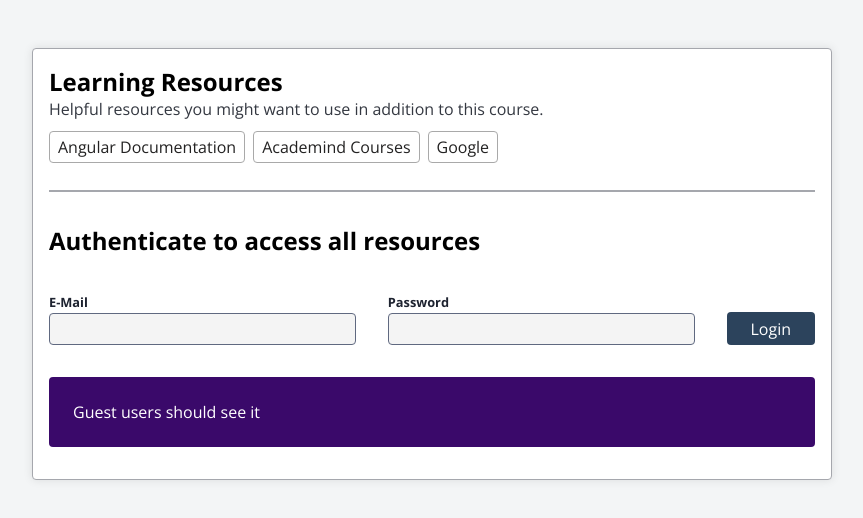
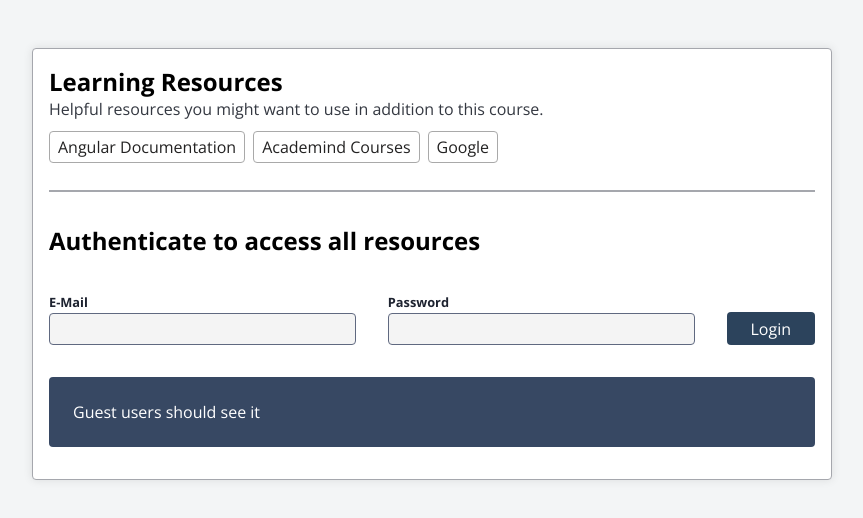
Before and after one commit to Apozsgai97/ng-directives, an Angular app: page / in a window 1280 px wide. Shown: the top 518 px of the page, without its empty margins (208-1071 px from the left). Built offline with nearby package versions, Linux system fonts and the light colour scheme.

Commit message:
Update styles for protected content and authentication components

```diff
--- a/src/app/app.component.css
+++ b/src/app/app.component.css
@@ -15,7 +15,7 @@ hr {
 }
 
 .protected-content {
-  background-color: #6a0931;
+  background-color: rgb(89, 88, 88);
   color: white;
   padding: 1.5rem;
   border-radius: 4px;
@@ -26,9 +26,9 @@ hr {
 }
 
 .authenticated {
-  background-color: #3a096a;
+  background-color: #374863;
 }
 
 .admin {
-  background-color: #1354be;
+  background-color: rgb(48, 65, 51);
 }
--- a/src/app/auth/auth.component.css
+++ b/src/app/auth/auth.component.css
@@ -27,7 +27,6 @@ input {
   border: 1px solid #606980;
   width: 100%;
   background-color: rgb(244, 244, 244);
-  color: white;
 }
 
 button {
```
